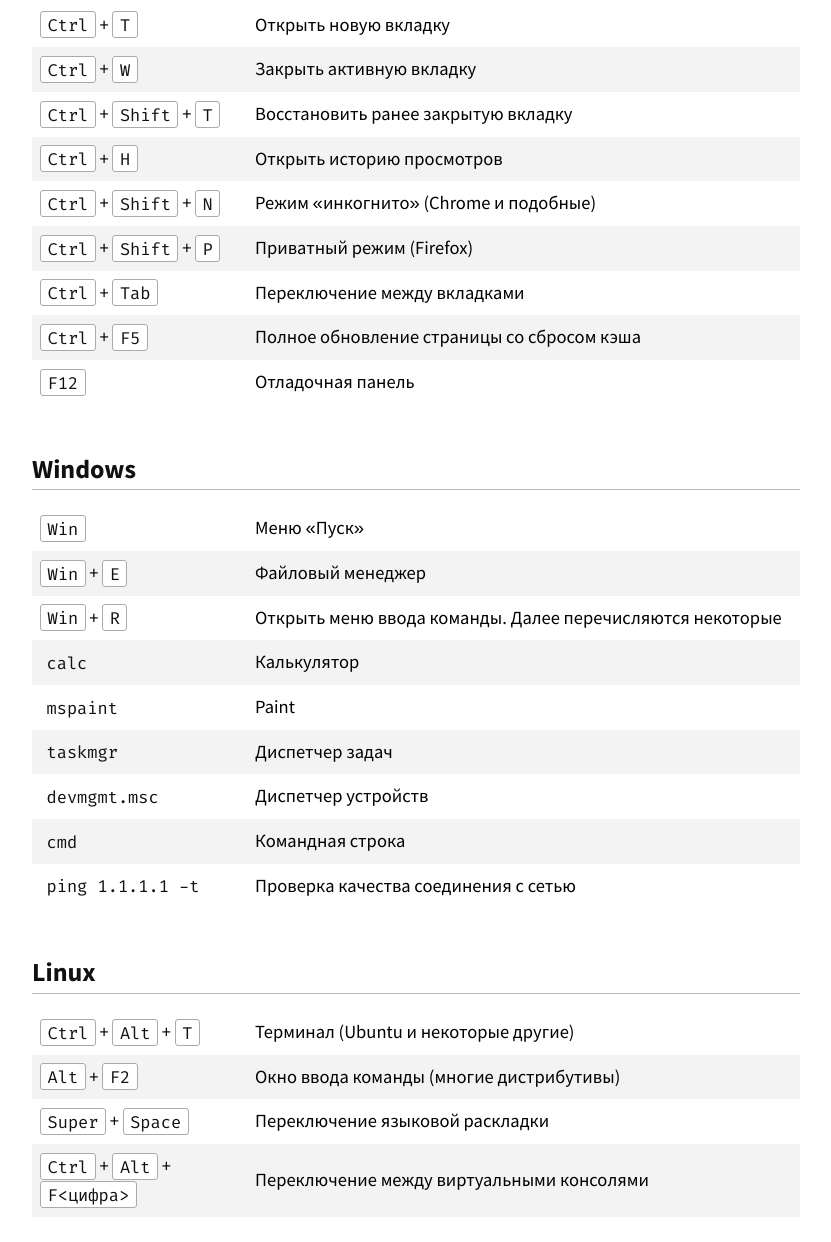
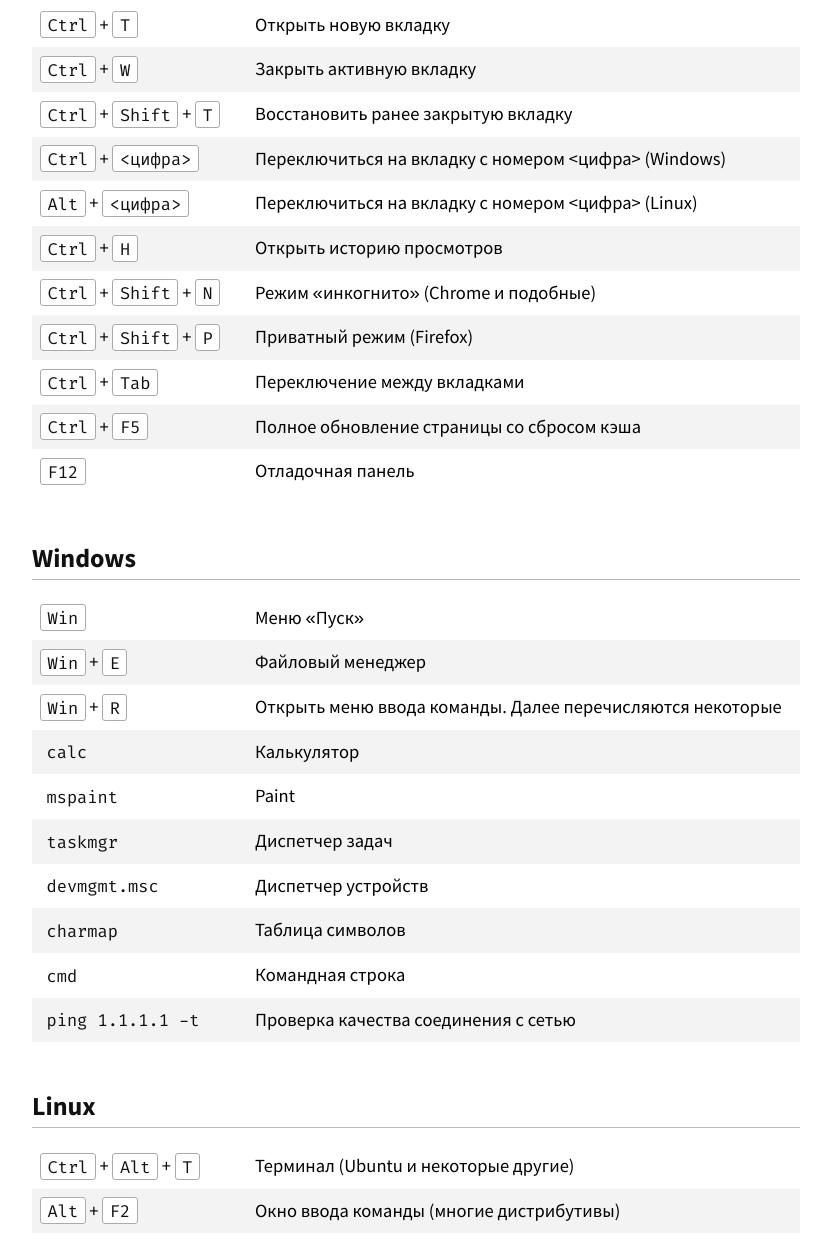
Before and after one commit to kogutenko/hotkeys, a plain HTML site: page index.html in a window 1280 px wide. Shown: the part 2826-4068 px from the top of the page, without its empty margins (224-1055 px from the left). Drawn offline with Linux system fonts and the light colour scheme.

Commit message:
Windows charmap command and browser tabs switch added

```diff
--- a/index.html
+++ b/index.html
@@ -184,6 +184,14 @@
             <td>Восстановить ранее закрытую вкладку</td>
         </tr>
         <tr>
+            <td><span>Ctrl</span> + <span>&lt;цифра&gt;</span></td>
+            <td>Переключиться на вкладку с номером &lt;цифра&gt; (Windows)</td>
+        </tr>
+        <tr>
+            <td><span>Alt</span> + <span>&lt;цифра&gt;</span></td>
+            <td>Переключиться на вкладку с номером &lt;цифра&gt; (Linux)</td>
+        </tr>
+        <tr>
             <td><span>Ctrl</span> + <span>H</span></td>
             <td>Открыть историю просмотров</td>
         </tr>
@@ -240,6 +248,10 @@
         <tr>
             <td><span class="cmd">devmgmt.msc</span></td>
             <td>Диспетчер устройств</td>
+        </tr>
+        <tr>
+            <td><span class="cmd">charmap</span></td>
+            <td>Таблица символов</td>
         </tr>
         <tr>
             <td><span class="cmd">cmd</span></td>
```
